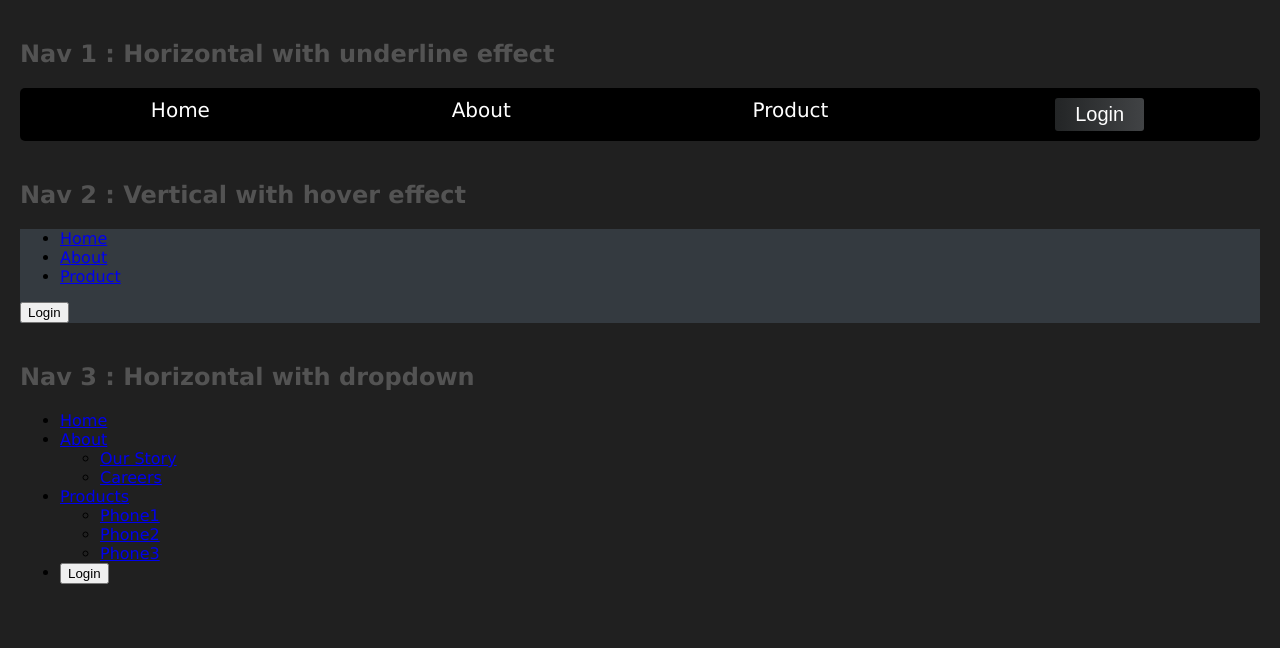
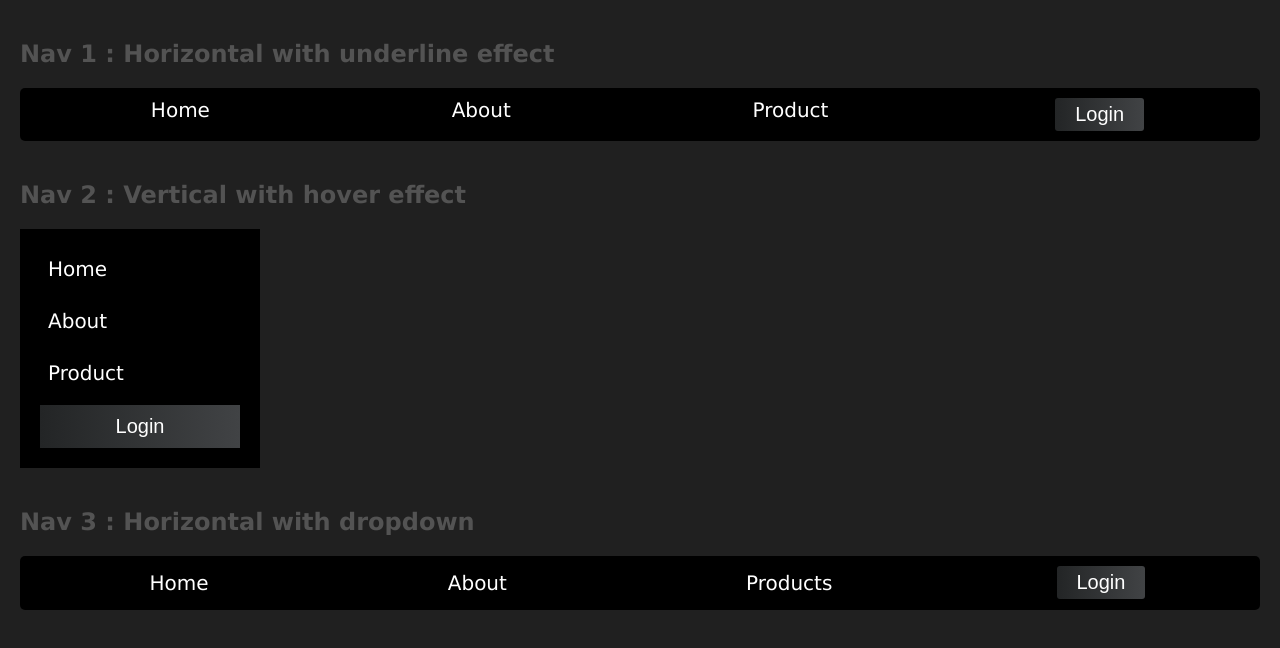
Before and after one commit to abhishek-af8/firstRepo, a plain HTML site: page NavBar.html in a window 1280 px wide. Drawn offline with Linux system fonts and the light colour scheme.

Commit message:
Updated feature X

```diff
--- a/NavBar.html
+++ b/NavBar.html
@@ -37,20 +37,20 @@
         <nav class="nav3">
             <ul>
                 <li><a href="#">Home</a></li>
-                <li>
+                <li class="dropdown">
                     <a href="#">About</a>
-                    <ul>
-                        <li><a href="#">Our Story</a></li>
-                        <li><a href="#">Careers</a></li>
-                    </ul>
+                    <div class="dropdown-content">
+                        <a href="#">Our Story</a>
+                        <a href="#">Teams</a>
+                        <a href="#">Contact</a>
                 </li>
-                <li>
-                    <a href="#">Products</a></li>
-                    <ul>
-                        <li><a href="#">Phone1</a></li>
-                        <li><a href="#">Phone2</a></li>
-                        <li><a href="#">Phone3</a></li>
-                    </ul>
+                <li class="dropdown">
+                    <a href="#">Products</a>
+                    <div class="dropdown-content">
+                        <a href="">Phone 1</a>
+                        <a href="">Phone 2</a>
+                        <a href="">Phone 3</a>
+                    </div>
                 </li>
                 <li><button class="login-btn">Login</button></li>
             </ul>
--- a/style.css
+++ b/style.css
@@ -31,6 +31,8 @@ h2{
     justify-content: space-around;
     margin: 0;
     padding: 0;
+
+    /* all the ul(s0 have an implicit padding and margin */
 }
 
 
@@ -55,7 +57,7 @@ h2{
     width: 100%;
     bottom:0;
     left:0;
-    background-color: #4a4a4a;
+    background-color: #5e5e5e;
     transform: scaleX(0);
     transition: transform 0.3s;
 }
@@ -81,15 +83,152 @@ h2{
 
 .nav1 .login-btn:hover{
     background-position: right center;
-    color: #fff;
+    border: 1px solid #fff;
 }
 
 
 /* nav2 */
 
 .nav2{
-    background-color: #343a40;
+    background-color: #000;
+    width: 200px;
+    padding: 20px;
+}
+
+
+.nav2 ul{
+    list-style-type: none;
+    margin: 0;
+    padding: 0;
+}
+
+
+.nav2 li{
+    margin-bottom: 12px;
+}
+
+
+.nav2 a{
+    font-size: 20px;
+    text-decoration: none;
+    color: #fff;
+    display : block;
+    padding: 8px;
+    width: 92.5%;
+}
+
+
+.nav2 a:hover {
+    background: linear-gradient(to right, #111111 0%, #29292a 50%, #232526 100%);
+  transition: 0.5s;
+  background-size: 200% auto;
+  background-position: right center;
+}
+
+
+.nav2 .login-btn{
+    font-size: 20px;
+    background: linear-gradient(to right, #232526 0%, #414345 50%, #232526 100%);
+    transition: 0.5s;
+    background-size: 200% auto;
+    color: #fff;
+    border: none;
+    width: 100%;
+    padding: 10px;
+    cursor: pointer;
+}
+
+
+.nav2 .login-btn:hover {
+  background-position: right center;
+  border: 1px solid #fff;
 }
 
 
 /* nav3 */
+
+.nav3{
+    background-color: #000;
+    padding: 10px;
+    border-radius: 5px;
+    margin-bottom: 200px;
+}
+
+
+.nav3 ul{
+    list-style-type: none;
+    padding: 0;
+    margin: 0;
+    display: flex;
+    justify-content: space-around;      /*Very Imp [Left-> Right]*/
+    align-items: center;        /*Top -> Bottom*/
+}
+
+
+.nav3 a{
+    text-decoration: none;
+    color: #fff;
+    padding: 5px 15px;
+    display: block;
+    font-size: 20px;
+}
+
+
+.nav3 .dropdown-content{        /*Very Imp*/
+    display: none;
+    border-radius: 5px;
+}
+
+
+.nav3 .dropdown-content a{
+    margin: 5px 0;
+    font-size: 17px;
+}
+
+
+.nav3 .dropdown-content a:last-child{
+    margin-bottom: 20px;
+}
+
+
+.nav3 .dropdown-content a:first-child{
+    margin-top: 20px;
+}
+
+
+.nav3 .dropdown:hover .dropdown-content{        /*Very Imp*/
+    display: block;
+    position: absolute;                 /*absolute : Rips apart your content from the DOM and puts it somehwhere else*/
+    background-color: #000000;
+    width: 140px;
+}
+
+
+.nav3 .dropdown:hover .dropdown-content a:hover{
+    background: linear-gradient(to right, #111111 0%, #29292a 50%, #232526 100%);
+    transition: 0.5s;
+    background-size: 200% auto;
+    background-position: right center;
+    /* border: 0.5px solid #fff;
+    border-radius: 5px; */
+}
+
+
+.nav3 .login-btn{
+    font-size: 20px;
+    background: linear-gradient(to right, #232526 0%, #414345 50%, #232526 100%);
+    transition: 0.5s;
+    background-size: 200% auto;
+    color: #fff;
+    border: none;
+    width: 100%;
+    padding: 5px 20px;
+    cursor: pointer;
+    border-radius: 3px;
+}
+
+
+.nav3 .login-btn:hover{
+    background-position: right center;
+    border: 1px solid #fff;
+}
```
